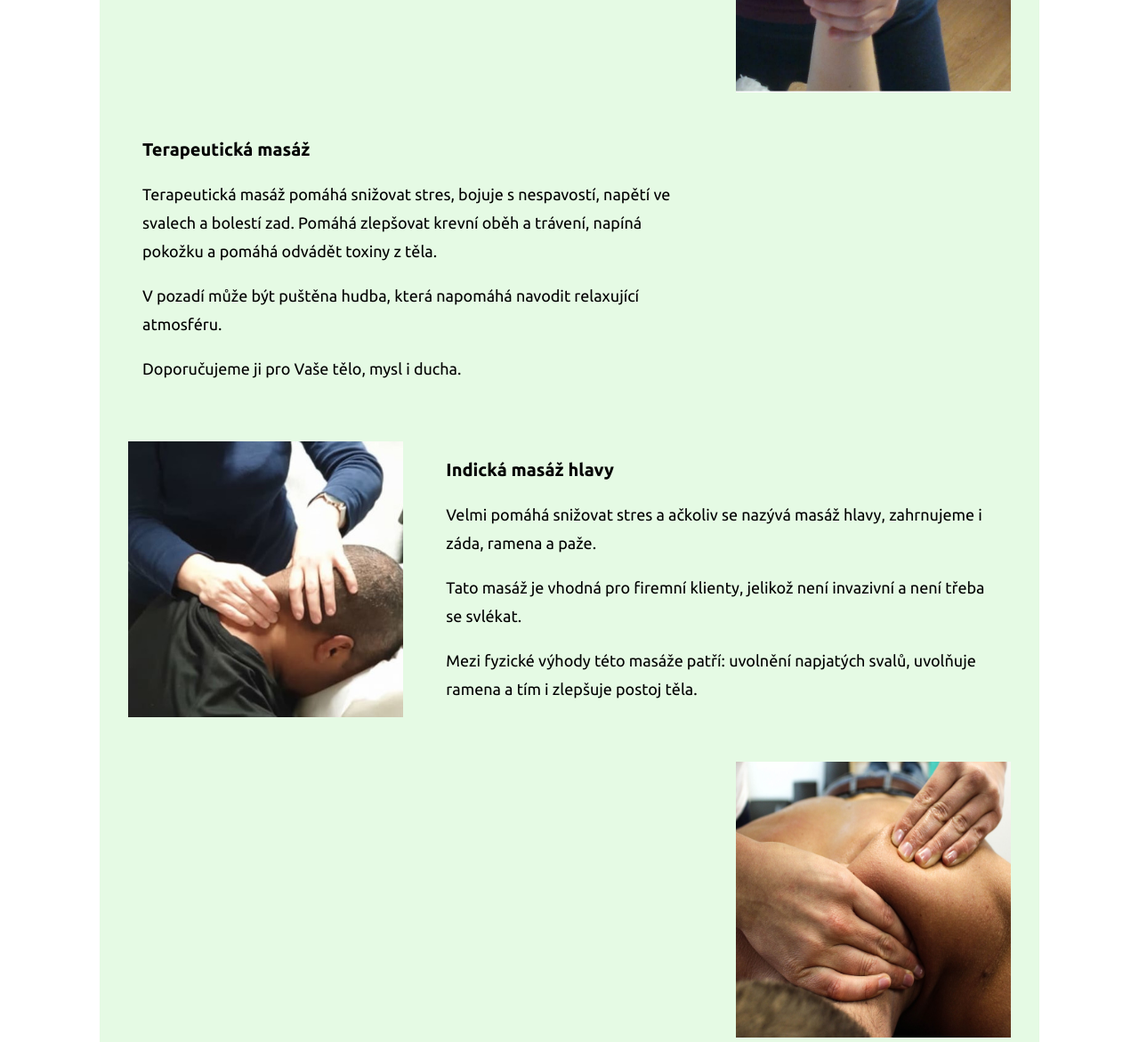
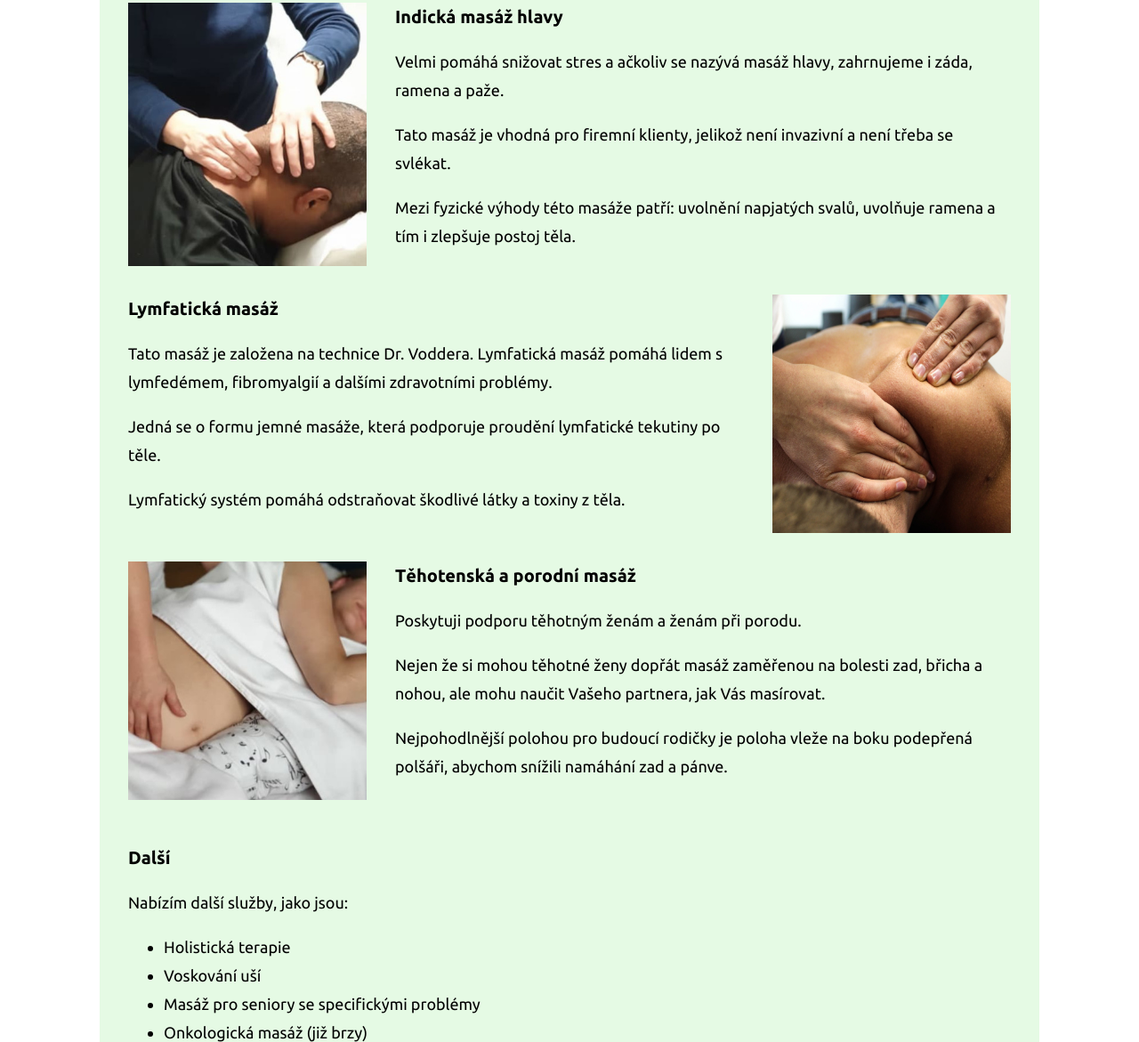
Before and after one commit to MonikaBuzkova/Zaverecny-projekt, an Eleventy site: page sluzby.html in a window 1280 px wide. Shown: the part 1223-2394 px from the top of the page at 89% size. Built offline with nearby package versions, Linux system fonts and the light colour scheme; Eleventy itself is replaced by a stand-in of ours; files that its build step writes are made by us from their sources.

Commit message:
zmena gridu na flex

```diff
--- a/css/style.css
+++ b/css/style.css
@@ -119,8 +119,6 @@ background-color: var(--accent);
 .menu__toggler {
 	cursor: pointer;
 	font-size: 1.5rem;
-
-
 }
 
 .header__image {
@@ -155,19 +153,15 @@ background-color: var(--accent);
 	margin-top: 170px;
 }
 
+.service {
+	display: block;
+}
 
-.service__image--left,
-.service__image--right {
+.service__image {
  	width: 100%;
 	max-width: 300px;
 	object-fit: cover;
 }
-
-
-.service__image--right {
-	grid-column-start: 3;
-}
-
 
 .other-services li {
 	line-height: var(--spacer-double);
@@ -249,8 +243,6 @@ th {
 }
 
 
-
-
 .footer__image {
 	height: 80px;
 	object-fit: cover;
@@ -309,15 +301,21 @@ th {
 		padding-bottom: var(--spacer-double);
 	}
 
-	.service__description--left,
-	.service__description--right {
-		grid-column: span 2;
-		padding: var(--spacer);
+	.service {
+		display: flex;
+		padding-bottom: var(--spacer-double);
 	}
 
-	.service__image--left,
-	.service__image--right {
-		max-width: none;
+	.service:nth-child(odd) {
+		flex-direction: row-reverse;
+	}
+
+	.service:nth-child(odd) .service__image {
+		padding-left: var(--spacer-double);
+	}
+
+	.service:nth-child(even) .service__image {
+		padding-right: var(--spacer-double);
 	}
 
 	.pricing__massages,
--- a/sluzby.html
+++ b/sluzby.html
@@ -7,9 +7,9 @@ title: Služby
 
     <h1>Poskytuji následující</h1>
 
-    <div class="service grid">
-      <img class="service__image--left" src="/Images/Downloaded/massage-2768833_1920.jpg" alt="Massage 1">
-      <div class="service__description--right">
+    <div class="service">
+      <img class="service__image" src="/Images/Downloaded/massage-2768833_1920.jpg" alt="Massage 1">
+      <div class="service__description">
         <h2>Hloubková masáž</h2>
         <p>Hloubková masáž je vhodná pro všechny s rozličnými problémy svalů celého těla.</p>
         <p>Jedním z nejběžnějších důvodů, proč si lidé oblíbili hloubkovou masáž, je zaměření na obecné bolesti spadající pod revmatické bolesti, bolavé klouby a svalové křeče.</p>
@@ -17,9 +17,9 @@ title: Služby
       </div>
     </div>
 
-    <div class="service grid">
-      <img class="service__image--right" src="/Images/Jaras/Hand_massage.jpg" alt="Massage 2">
-      <div class="service__description--left">
+    <div class="service">
+      <img class="service__image" src="/Images/Jaras/Hand_massage.jpg" alt="Massage 2">
+      <div class="service__description">
         <h2>Terapeutická masáž</h2>
         <p>Terapeutická masáž pomáhá snižovat stres, bojuje s nespavostí, napětí ve svalech a bolestí zad. Pomáhá zlepšovat krevní oběh a trávení, napíná pokožku a pomáhá odvádět toxiny z těla.</p>
         <p>V pozadí může být puštěna hudba, která napomáhá navodit relaxující atmosféru.</p>
@@ -27,9 +27,9 @@ title: Služby
       </div>
     </div>
 
-    <div class="service grid">
-      <img class="service__image--left" src="/Images/Jaras/Neck_massage.jpg" alt="Massage 3">
-      <div class="service__description--right">
+    <div class="service">
+      <img class="service__image" src="/Images/Jaras/Neck_massage.jpg" alt="Massage 3">
+      <div class="service__description">
         <h2>Indická masáž hlavy</h2>
         <p>Velmi pomáhá snižovat stres a ačkoliv se nazývá masáž hlavy, zahrnujeme i záda, ramena a paže.</p>
         <p>Tato masáž je vhodná pro firemní klienty, jelikož není invazivní a není třeba se svlékat.</p>
@@ -37,9 +37,9 @@ title: Služby
       </div>
     </div>
 
-    <div class="service grid">
-      <img class="service__image--right" src="/Images/Downloaded/physio-1778029_1920.jpg" alt="Massage 4">
-      <div class="service__description--left">
+    <div class="service">
+      <img class="service__image" src="/Images/Downloaded/physio-1778029_1920.jpg" alt="Massage 4">
+      <div class="service__description">
         <h2>Lymfatická masáž</h2>
         <p>Tato masáž je založena na technice Dr. Voddera. Lymfatická masáž pomáhá lidem s lymfedémem, fibromyalgií a dalšími zdravotními problémy.</p>
         <p>Jedná se o formu jemné masáže, která podporuje proudění lymfatické tekutiny po těle.</p>
@@ -47,9 +47,9 @@ title: Služby
       </div>
     </div>
 
-    <div class="service grid">
-      <img class="service__image--left" src="/Images/Jaras/Pregnancy_massage.jpg" alt="Massage 5">
-      <div class="service__description--right">
+    <div class="service">
+      <img class="service__image" src="/Images/Jaras/Pregnancy_massage.jpg" alt="Massage 5">
+      <div class="service__description">
         <h2>Těhotenská a porodní masáž</h2>
         <p>Poskytuji podporu těhotným ženám a ženám při porodu.</p>
         <p>Nejen že si mohou těhotné ženy dopřát masáž zaměřenou na bolesti zad, břicha a nohou, ale mohu naučit Vašeho partnera, jak Vás masírovat.</p>
```
Also changed, not shown: 2 other files.
